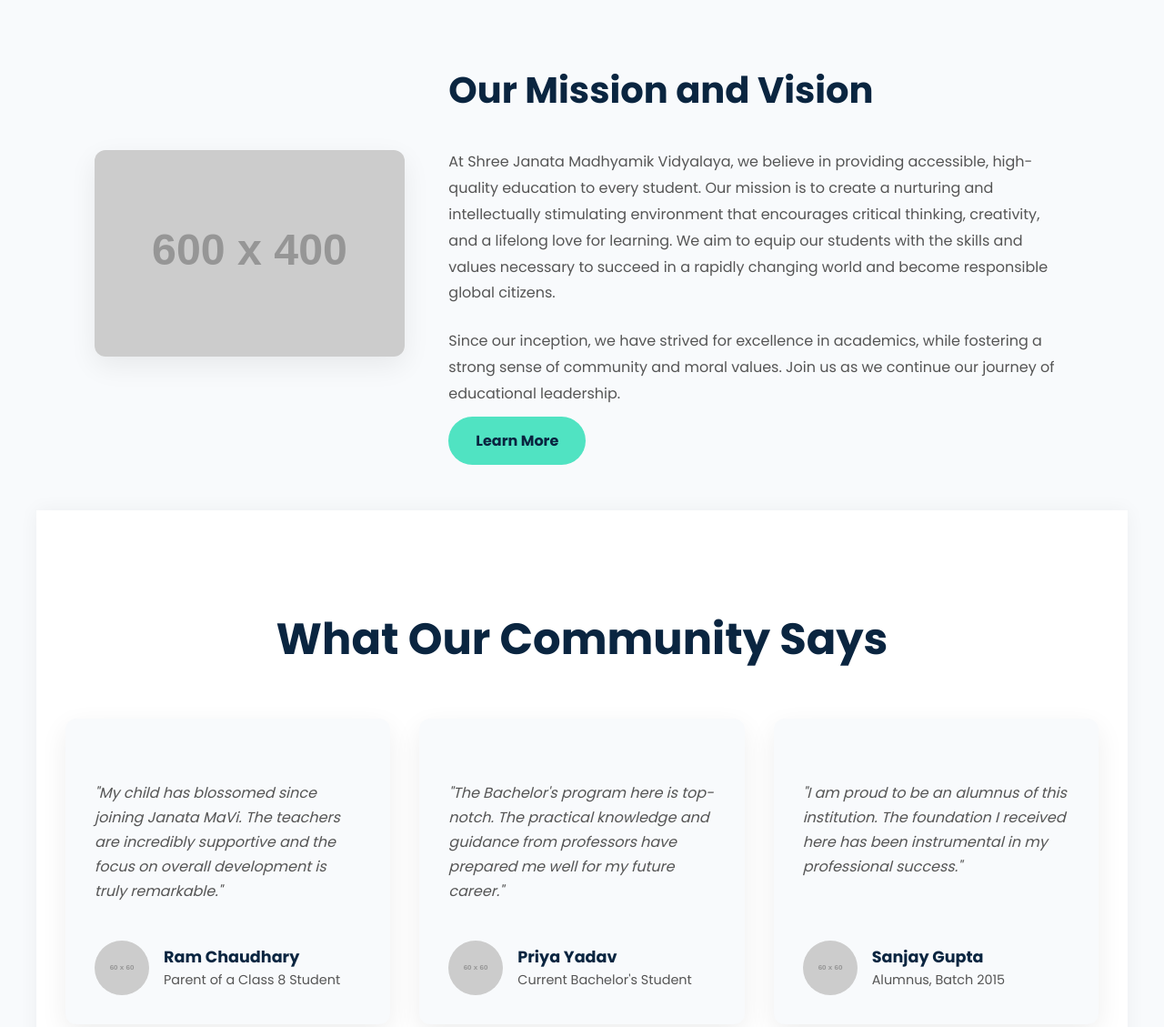
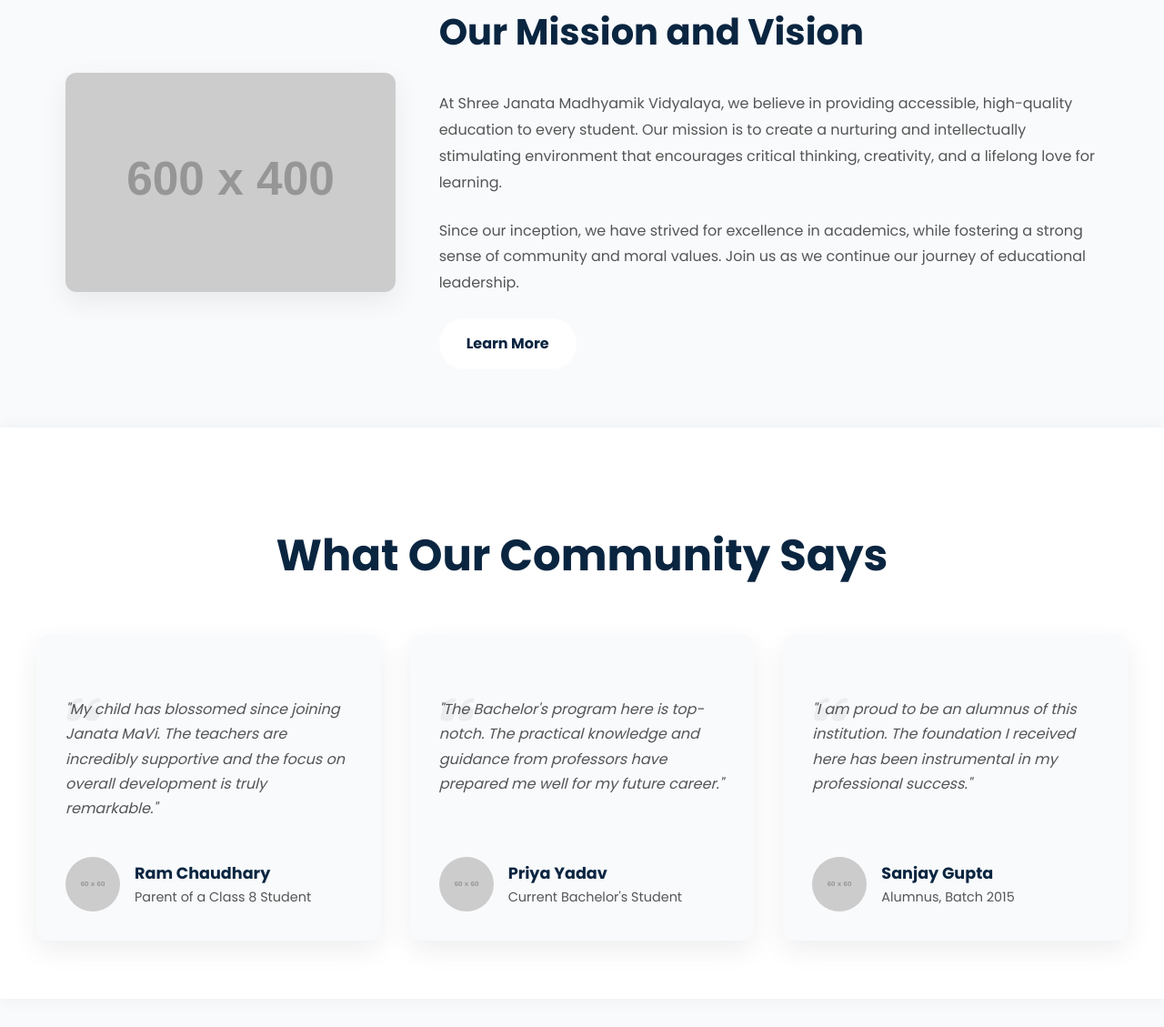
Before and after one commit to janatamavimohanpur/janatamavimohanpur-website, a plain HTML site: page index.html in a window 1280 px wide. Shown: the part 1248-2377 px from the top of the page at 91% size. Drawn offline with Linux system fonts and the light colour scheme; placeholder pictures from the web are drawn by us.

Commit message:
Update index.html

```diff
--- a/index.html
+++ b/index.html
@@ -7,12 +7,15 @@
     <meta name="description" content="Official website of Shree Janata Madhyamik Vidyalaya, Mohanpur Kamalpur, Siraha. We offer comprehensive education from Class 1 to Bachelor's level, focusing on academic excellence and holistic development.">
     <meta name="keywords" content="Janata School Mohanpur, Siraha school, Nepal education, Bachelor degree Siraha, +2 college Nepal, school in Sagarmatha">
 
+    <!-- Google Fonts: Poppins -->
     <link rel="preconnect" href="https://fonts.googleapis.com">
     <link rel="preconnect" href="https://fonts.gstatic.com" crossorigin>
     <link href="https://fonts.googleapis.com/css2?family=Poppins:wght@400;600;700&display=swap" rel="stylesheet">
 
+    <!-- Font Awesome -->
+    <link rel="stylesheet" href="https://cdnjs.cloudflare.com/ajax/libs/font-awesome/6.4.0/css/all.min.css">
+
     <link rel="stylesheet" href="style.css">
-    <script src="https://kit.fontawesome.com/your-unique-code.js" crossorigin="anonymous"></script>
 </head>
 <body>
     <header>
@@ -66,21 +69,21 @@
             </div>
         </section>
 
-        <section class="about-us-section content-section">
+        <section class="about-us-section">
             <div class="about-us-content">
                 <div class="about-image scroll-animation">
                     <img src="https://via.placeholder.com/600x400.png?text=Our+School+Campus" alt="A photo of Shree Janata Madhyamik Vidyalaya campus">
                 </div>
                 <div class="about-text scroll-animation" style="--delay: 150ms;">
                     <h2>Our Mission and Vision</h2>
-                    <p>At Shree Janata Madhyamik Vidyalaya, we believe in providing accessible, high-quality education to every student. Our mission is to create a nurturing and intellectually stimulating environment that encourages critical thinking, creativity, and a lifelong love for learning. We aim to equip our students with the skills and values necessary to succeed in a rapidly changing world and become responsible global citizens.</p>
+                    <p>At Shree Janata Madhyamik Vidyalaya, we believe in providing accessible, high-quality education to every student. Our mission is to create a nurturing and intellectually stimulating environment that encourages critical thinking, creativity, and a lifelong love for learning.</p>
                     <p>Since our inception, we have strived for excellence in academics, while fostering a strong sense of community and moral values. Join us as we continue our journey of educational leadership.</p>
-                    <a href="contact.html" class="cta-button-primary">Learn More</a>
+                    <a href="contact.html" class="cta-button">Learn More</a>
                 </div>
             </div>
         </section>
 
-        <section class="testimonials-section content-section">
+        <section class="testimonials-section">
             <h2 class="section-title scroll-animation">What Our Community Says</h2>
             <div class="testimonials-container">
                 <div class="testimonial-card scroll-animation">
@@ -126,7 +129,6 @@
                 </div>
             </div>
         </section>
-
     </main>
 
     <footer class="site-footer">
```
